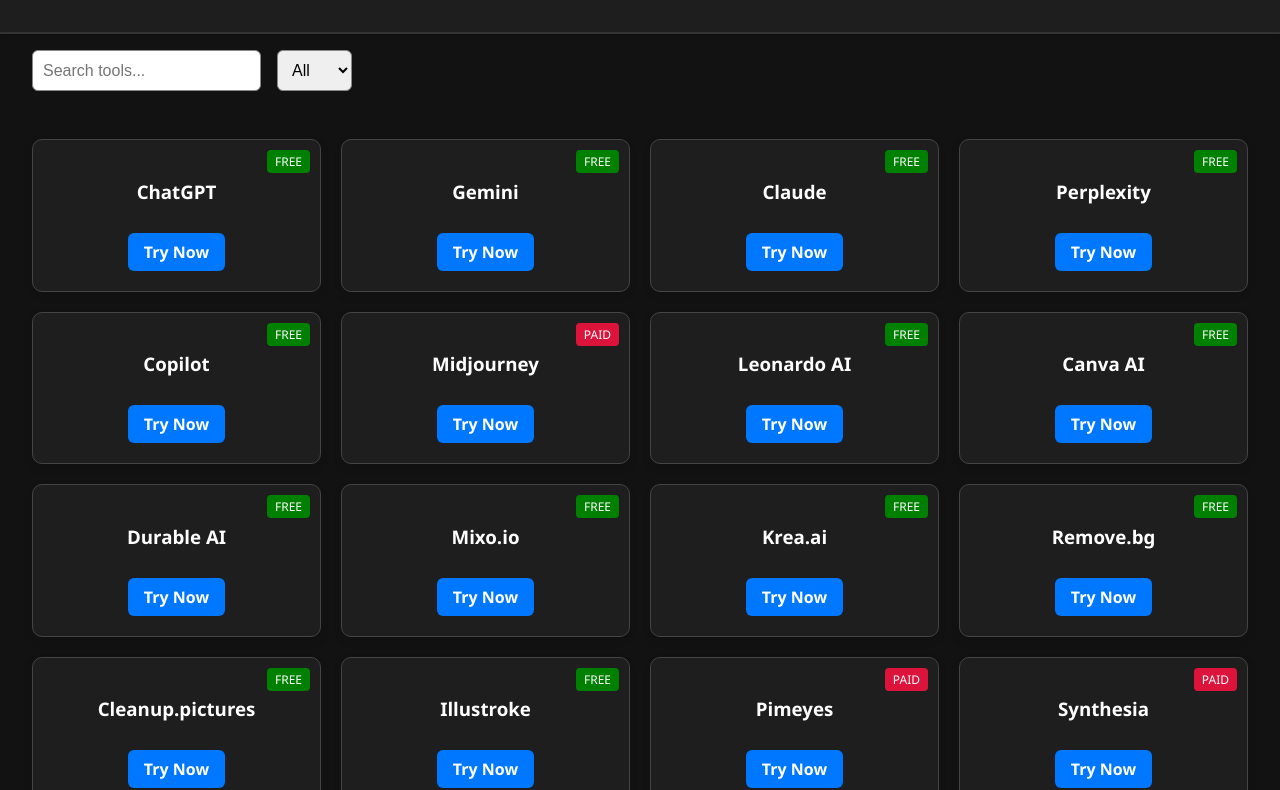
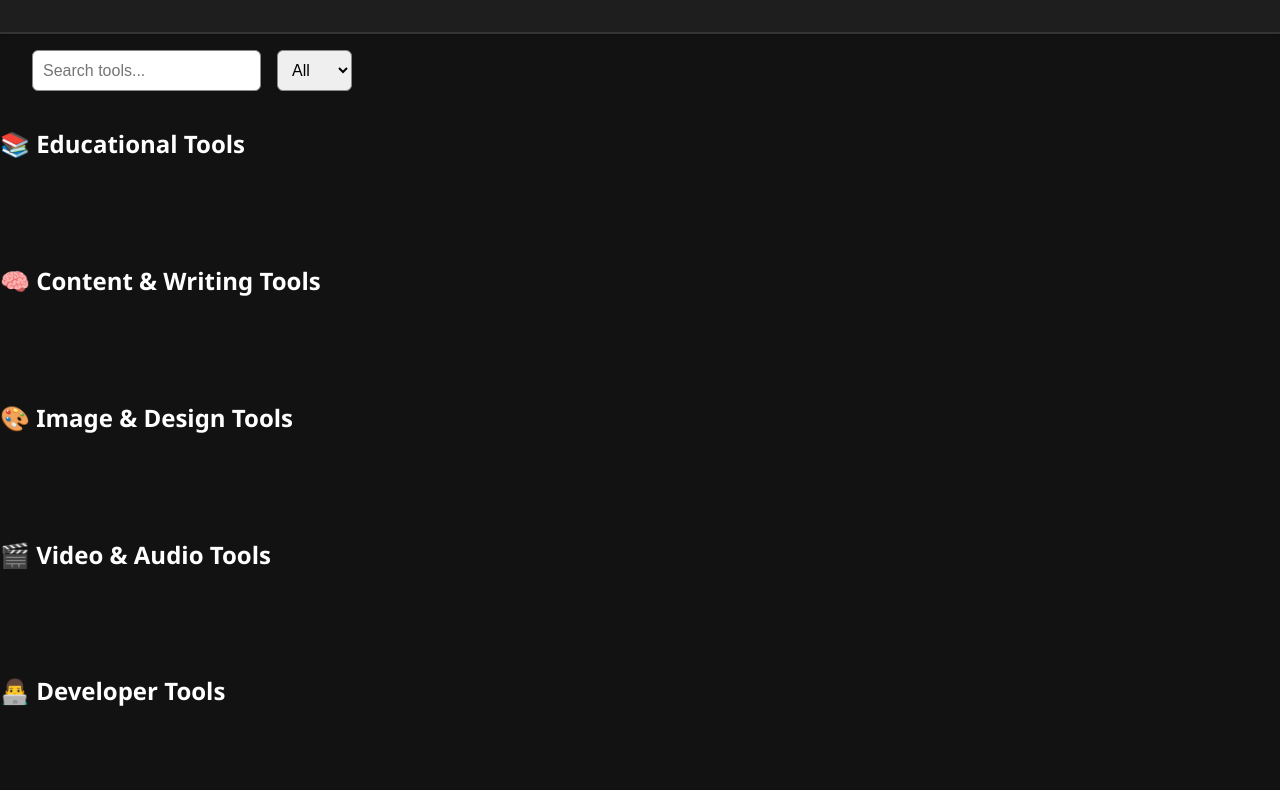
Before and after one commit to hitesh-ops/Ai-Tools_and-Bots, a plain HTML site: page dashboard.html in a window 1280 px wide. Shown: the part 129-919 px from the top of the page. Drawn offline with Linux system fonts and the light colour scheme; sample sign-in values are in the browser's storage.

Commit message:
Update dashboard.html

```diff
--- a/dashboard.html
+++ b/dashboard.html
@@ -27,86 +27,26 @@
     </select>
   </section>
 
-  <section id="toolsContainer" class="tools-grid">
-    <!-- JS will load tools here -->
+  <section class="category-section">
+    <h2>📚 Educational Tools</h2>
+    <div class="tools-grid" id="educationTools"></div>
+
+    <h2>🧠 Content & Writing Tools</h2>
+    <div class="tools-grid" id="contentTools"></div>
+
+    <h2>🎨 Image & Design Tools</h2>
+    <div class="tools-grid" id="imageTools"></div>
+
+    <h2>🎬 Video & Audio Tools</h2>
+    <div class="tools-grid" id="videoTools"></div>
+
+    <h2>👨‍💻 Developer Tools</h2>
+    <div class="tools-grid" id="devTools"></div>
+
+    <h2>💼 Business & Marketing Tools</h2>
+    <div class="tools-grid" id="businessTools"></div>
   </section>
 
   <audio id="clickSound" src="click.mp3" preload="auto"></audio>
-
-  <script>
-    const tools = [
-      { name: "ChatGPT", link: "https://chat.openai.com", type: "free" },
-      { name: "Gemini", link: "https://gemini.google.com", type: "free" },
-      { name: "Claude", link: "https://claude.ai", type: "free" },
-      { name: "Perplexity", link: "https://www.perplexity.ai", type: "free" },
-      { name: "Copilot", link: "https://copilot.microsoft.com", type: "free" },
-      { name: "Midjourney", link: "https://www.midjourney.com", type: "paid" },
-      { name: "Leonardo AI", link: "https://leonardo.ai", type: "free" },
-      { name: "Canva AI", link: "https://www.canva.com", type: "free" },
-      { name: "Durable AI", link: "https://durable.co", type: "free" },
-      { name: "Mixo.io", link: "https://mixo.io", type: "free" },
-      { name: "Krea.ai", link: "https://krea.ai", type: "free" },
-      { name: "Remove.bg", link: "https://remove.bg", type: "free" },
-      { name: "Cleanup.pictures", link: "https://cleanup.pictures", type: "free" },
-      { name: "Illustroke", link: "https://illustroke.com", type: "free" },
-      { name: "Pimeyes", link: "https://pimeyes.com", type: "paid" },
-      { name: "Synthesia", link: "https://www.synthesia.io", type: "paid" },
-      { name: "Runway", link: "https://runwayml.com", type: "paid" },
-      { name: "Descript", link: "https://www.descript.com", type: "free" },
-      { name: "Play.ht", link: "https://play.ht", type: "free" },
-      { name: "Supermeme.ai", link: "https://supermeme.ai", type: "free" }
-    ];
-
-    const container = document.getElementById("toolsContainer");
-    const searchInput = document.getElementById("searchInput");
-    const filterType = document.getElementById("filterType");
-    const toggleBtn = document.getElementById("toggleMode");
-
-    function renderTools(filteredTools) {
-      container.innerHTML = "";
-      filteredTools.forEach(tool => {
-        const div = document.createElement("div");
-        div.className = "tool-card";
-        div.innerHTML = `
-          <h3>${tool.name}</h3>
-          <a href="${tool.link}" target="_blank" class="tool-btn">Try Now</a>
-          <span class="badge ${tool.type}">${tool.type.toUpperCase()}</span>
-        `;
-        container.appendChild(div);
-      });
-    }
-
-    function filterAndRender() {
-      const search = searchInput.value.toLowerCase();
-      const type = filterType.value;
-      const filtered = tools.filter(tool => {
-        return tool.name.toLowerCase().includes(search) &&
-               (type === "all" || tool.type === type);
-      });
-      renderTools(filtered);
-    }
-
-    searchInput.addEventListener("input", filterAndRender);
-    filterType.addEventListener("change", filterAndRender);
-    renderTools(tools);
-
-    // Toggle Theme
-    toggleBtn.addEventListener("click", () => {
-      document.body.classList.toggle("light-theme");
-      document.body.classList.toggle("dark-theme");
-
-      const isDark = document.body.classList.contains("dark-theme");
-      toggleBtn.textContent = isDark ? "🌙 Dark" : "☀️ Light";
-    });
-
-    document.getElementById("homeBtn").addEventListener("click", () => {
-      window.location.href = "index.html";
-    });
-
-    document.getElementById("logoutBtn").addEventListener("click", () => {
-      localStorage.removeItem("isLoggedIn");
-      window.location.href = "login.html";
-    });
-  </script>
 </body>
 </html>
```
